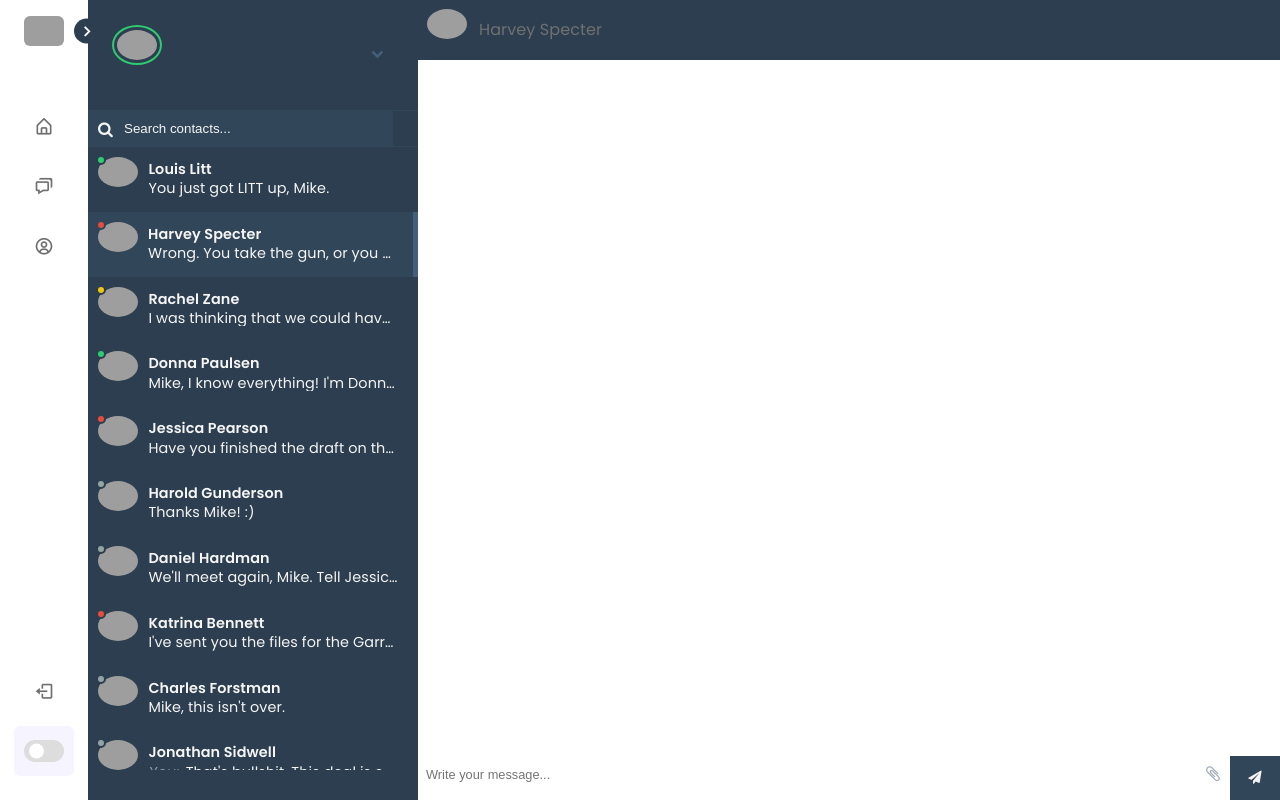
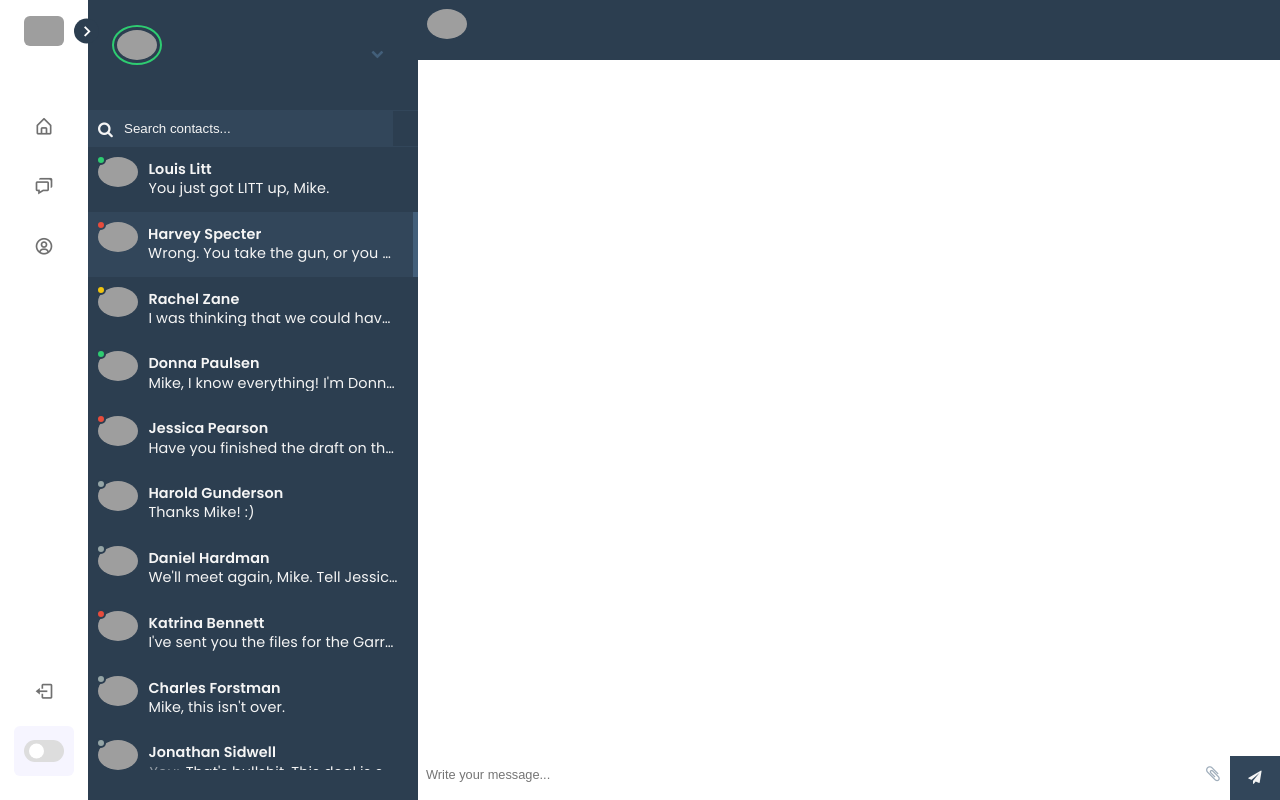
Before and after one commit to TinUIT/WebChat, a Django app: template templates/chat.html in a window 1280 px wide. Run offline with Django 4.2, Linux system fonts and the light colour scheme; the template is opened without the code that fills it, so the values that code supplies are empty; some libraries are stand-ins or nearby versions; grey boxes are pictures that could not be loaded.

Commit message:
changename

```diff
--- a/static/js/app.js
+++ b/static/js/app.js
@@ -46,10 +46,12 @@ function myjsapp(peerClient) {
             if(users.length == 0) {
                 return
             }
+
             var random = Math.floor(Math.random()*users.length)
             if (toPeerId==null) {
                 toPeerId=users[random]
                 peerClient.connectToId(toPeerId)
+                $('.contact-profile').append('<p>'+toPeerId+'</p>')
                 console.log(toPeerId)
             }
         }
--- a/templates/chat.html
+++ b/templates/chat.html
@@ -149,7 +149,6 @@
 	<div class="content">
 		<div class="contact-profile">
 			<img src="http://emilcarlsson.se/assets/harveyspecter.png" alt="" />
-			<p>Harvey Specter</p>
 
 		</div>
 		<div class="messages">
```
